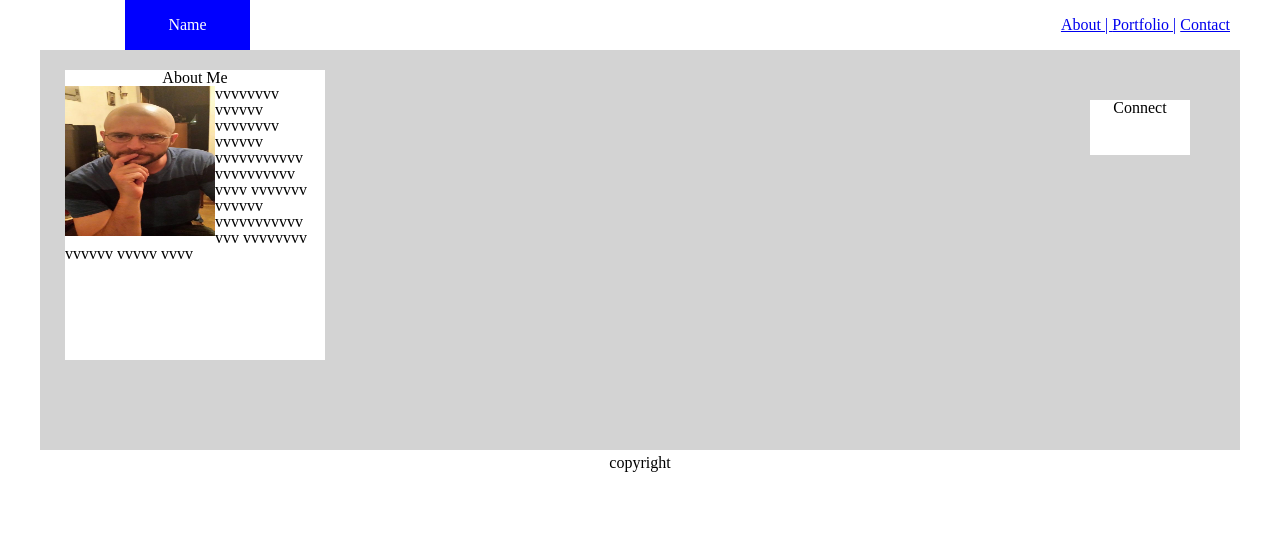
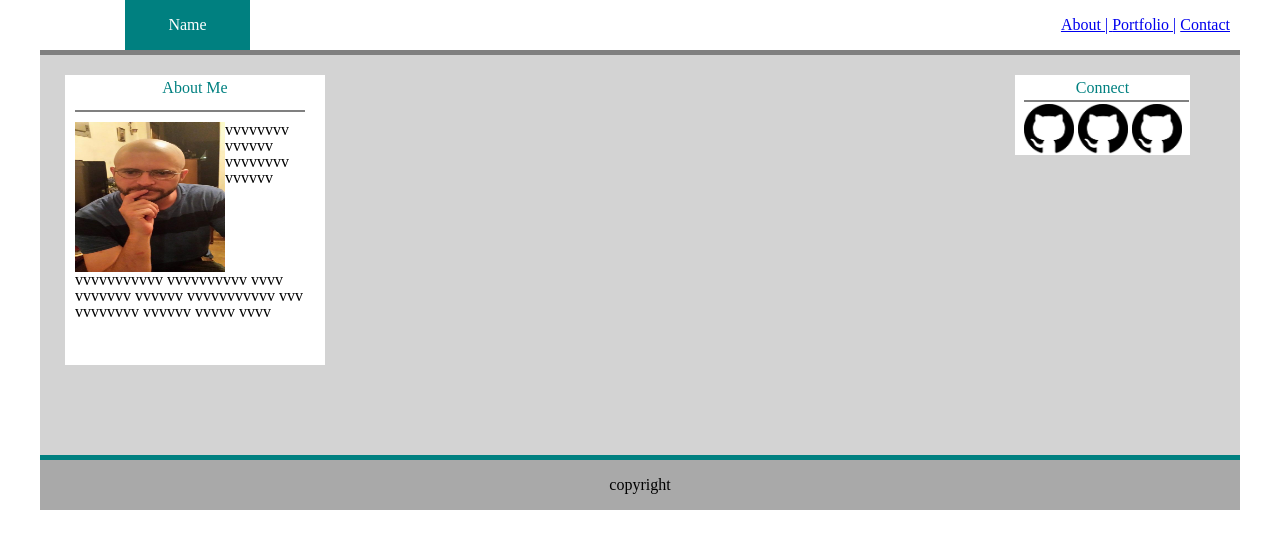
Before and after one commit to MicFearless/Basic-Portfolio, a plain HTML site: page index.html in a window 1280 px wide. Drawn offline with Linux system fonts and the light colour scheme; files whose address does not match are found by name.

Commit message:
second upload

```diff
--- a/assets/css/styles.css
+++ b/assets/css/styles.css
@@ -1,7 +1,7 @@
 .name {
 	height:50px;
 	width: 125px;
-	background-color: blue;
+	background-color: teal;
 	color: white;
 	text-align: center;
 	line-height: 50px;
@@ -25,8 +25,9 @@
 	margin-right:40px;
 	background-color: lightgray;
 	height: 400px;
-	border:15px;
-	border-color: black;
+	border:5px;
+	border-color: gray;
+	border-top-style: solid;
 }
 .baldie {
 
@@ -46,7 +47,12 @@
 }
 .para {
 	height:280px;
-	width:250px;
+	width:230px;
+	margin:10px;
+	padding-top:10px;
+	border:2.5px;
+	border-top-style:solid;
+	border-color: gray;
 
 }
 p {
@@ -55,17 +61,42 @@ p {
 }
 .connect {
 	position: absolute;
-	top:50px;
+	top:20px;
 	right:50px;
 	background-color:white;
-	height: 55px;
-	width: 100px;
+	height: 80px;
+	width: 175px;
 }
 h2, h3 {
 	text-align: center;
+	color:teal;
+	text-decoration: bold;
+	line-height:25px;
 }
 .copy {
 	position:relative;
-	top:55px;
+	top:50px;
 	text-align: center;
+	background-color:darkgray;
+	line-height: 50px;
+	border:5px;
+	border-color: teal;
+	border-top-style: solid;
+	margin-left: 40px;
+	margin-right:40px;
 }
+.images {
+	height:50px;
+	width: 165px;
+	background-color: white;
+	margin-left: 8.5px;
+	padding-top:2px;
+	border: 2.5px;
+	border-top-style:solid;
+	border-color:grey;
+}
+.emoji {
+	width:50px;
+	height: 50px;
+
+}
--- a/index.html
+++ b/index.html
@@ -27,6 +27,9 @@
 	<div class="connect">
 		<h3>Connect</h3>
 		<div class="images">
+		<a href="http://github.com"><img class="emoji" src="assets\images\git.png"></a>
+		<a href="http://github.com"><img class="emoji" src="assets\images\git.png"></a>
+		<a href="http://github.com"><img class="emoji" src="assets\images\git.png"></a>
 		</div>
 	</div>
 
```
Also changed, not shown: assets/images/git.png (added), assets/images/linkedinl.jpg (added), assets/images/stack.png (added).
